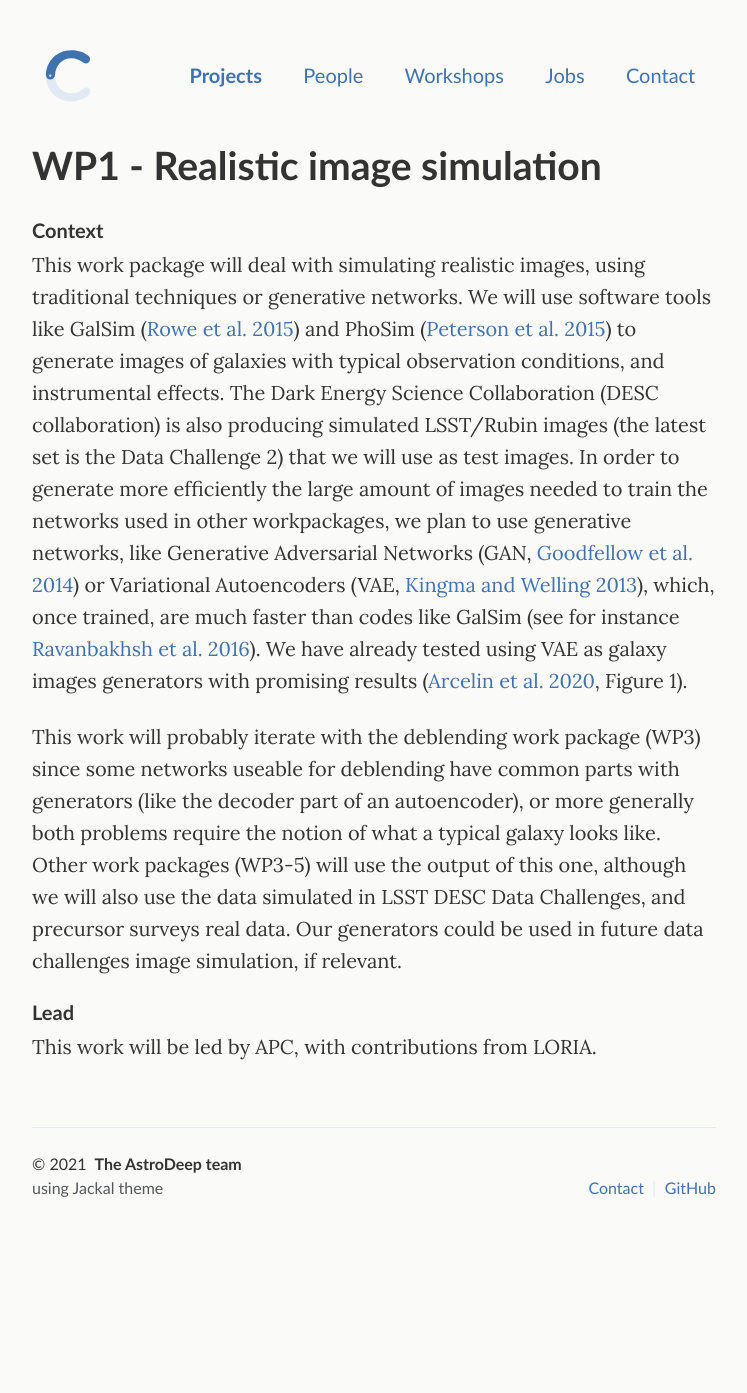
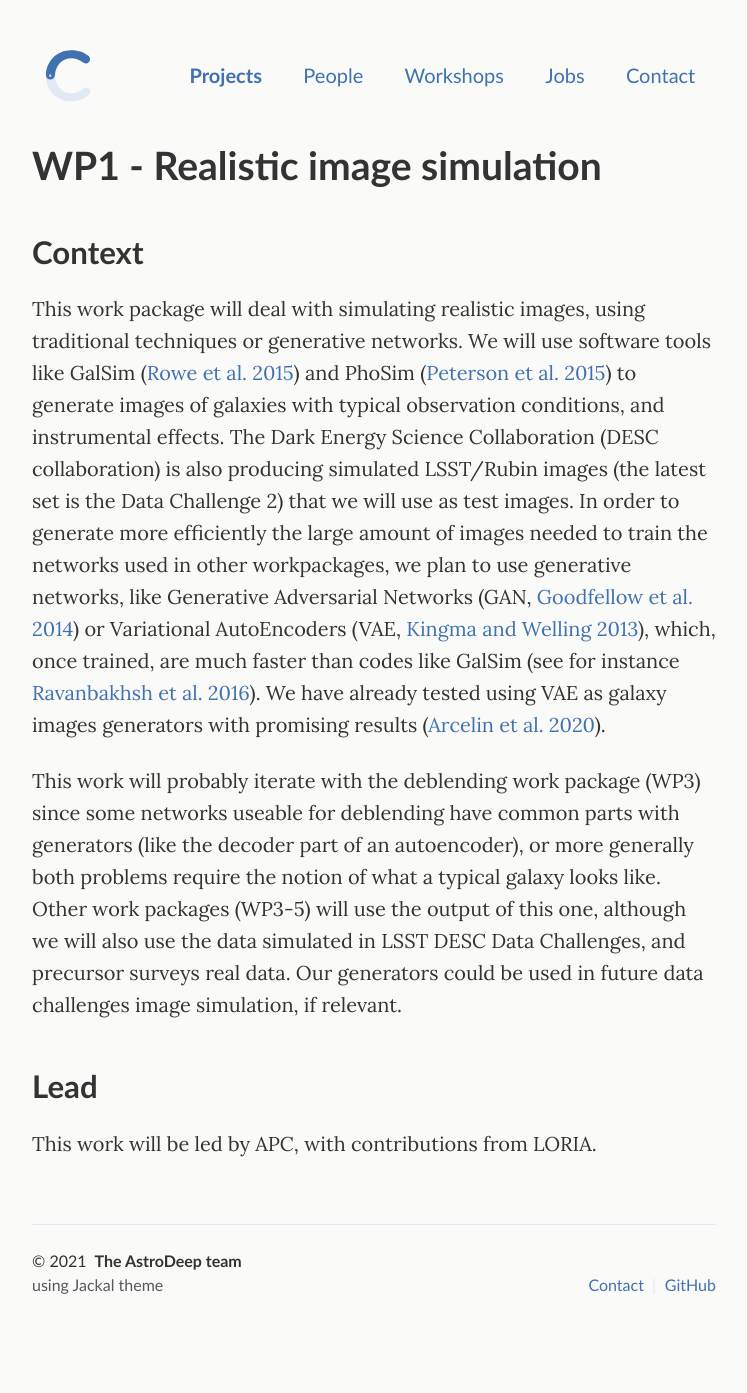
Before and after one commit to astrodeepnet/website, a Jekyll site: the page built from projects/WP1-image-simulation.md, in a window 1280 px wide. Shown: the whole page, without its empty margins (266-1013 px from the left). Built offline with Jekyll 4.4.1, drawn with Linux system fonts in a browser that asks for light colours; before the commit the page ends 1296 px from its top, so only the background shows below that.

Commit message:
Update header size

```diff
--- a/projects/WP1-image-simulation.md
+++ b/projects/WP1-image-simulation.md
@@ -5,14 +5,14 @@ permalink: projects/wp1-sims/
 subtitle: WP1 - Realistic image simulation
 ---
 
-#### Context
+## Context
 
-This work package will deal with simulating realistic images, using traditional techniques or generative networks. We will use software tools like GalSim ([Rowe et al. 2015][rowe15]) and PhoSim ([Peterson et al. 2015][peterson15]) to generate images of galaxies with typical observation conditions, and instrumental effects. The Dark Energy Science Collaboration (DESC collaboration) is also producing simulated LSST/Rubin images (the latest set is the Data Challenge 2) that we will use as test images. In order to generate more efficiently the large amount of images needed to train the networks used in other workpackages, we plan to use generative networks, like Generative Adversarial Networks (GAN, [Goodfellow et al. 2014][goodfellow14]) or Variational Autoencoders (VAE, [Kingma and Welling 2013][kingma13]), which, once trained, are much faster than codes like GalSim (see for instance [Ravanbakhsh et al. 2016][ravanbakhsh16]). We have already tested using VAE as galaxy images generators with promising results ([Arcelin et al. 2020][arcelin20], Figure 1).
+This work package will deal with simulating realistic images, using traditional techniques or generative networks. We will use software tools like GalSim ([Rowe et al. 2015][rowe15]) and PhoSim ([Peterson et al. 2015][peterson15]) to generate images of galaxies with typical observation conditions, and instrumental effects. The Dark Energy Science Collaboration (DESC collaboration) is also producing simulated LSST/Rubin images (the latest set is the Data Challenge 2) that we will use as test images. In order to generate more efficiently the large amount of images needed to train the networks used in other workpackages, we plan to use generative networks, like Generative Adversarial Networks (GAN, [Goodfellow et al. 2014][goodfellow14]) or Variational AutoEncoders (VAE, [Kingma and Welling 2013][kingma13]), which, once trained, are much faster than codes like GalSim (see for instance [Ravanbakhsh et al. 2016][ravanbakhsh16]). We have already tested using VAE as galaxy images generators with promising results ([Arcelin et al. 2020][arcelin20]).
 
 This work will probably iterate with the deblending work package (WP3) since some networks useable for deblending have common parts with generators (like the decoder part of an autoencoder), or more generally both problems require the notion of what a typical galaxy looks like.
 Other work packages (WP3-5) will use the output of this one, although we will also use the data simulated in LSST DESC Data Challenges, and precursor surveys real data. Our generators could be used in future data challenges image simulation, if relevant.
 
-#### Lead
+## Lead
 
 This work will be led by APC, with contributions from LORIA.
 
```
